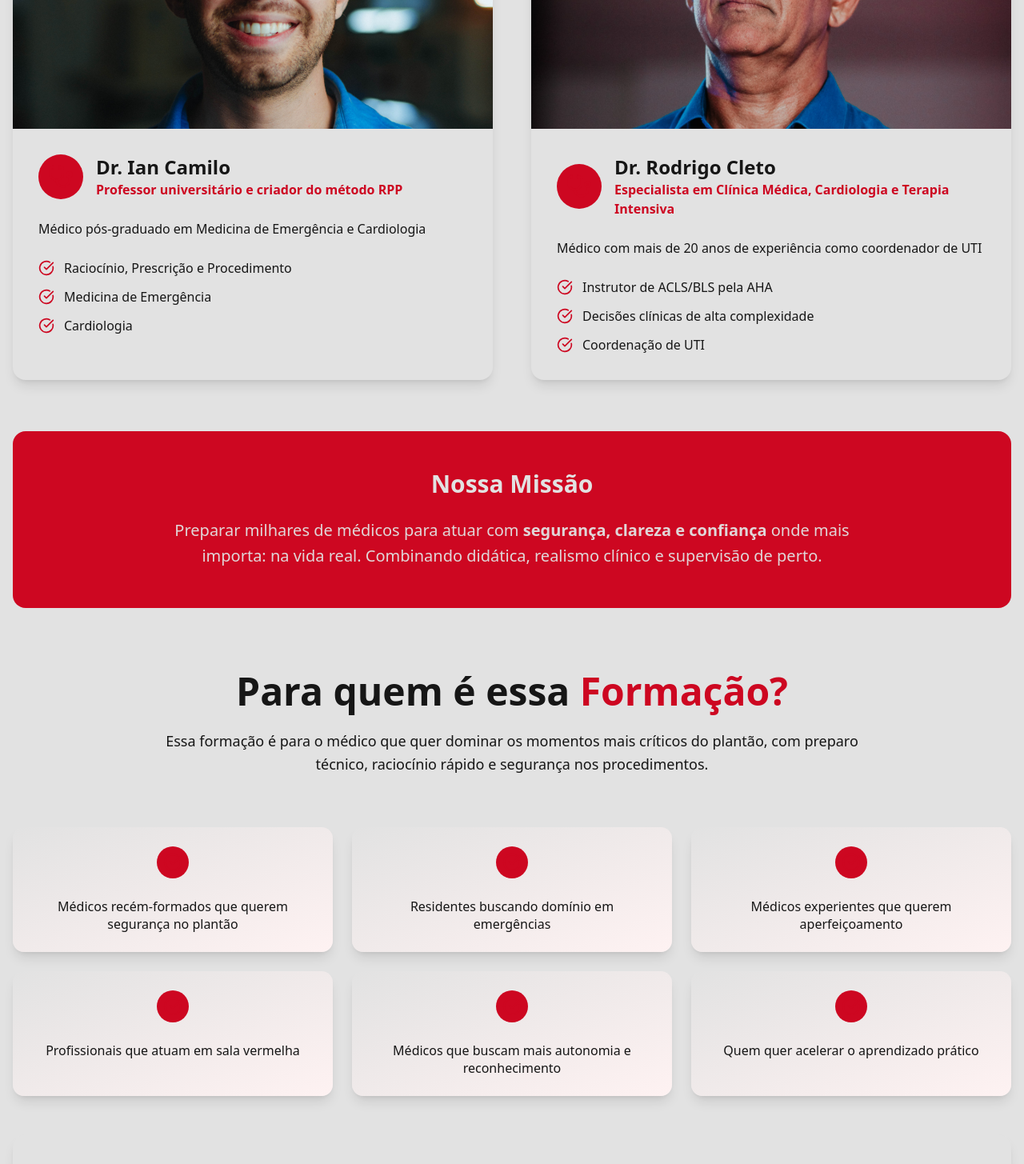
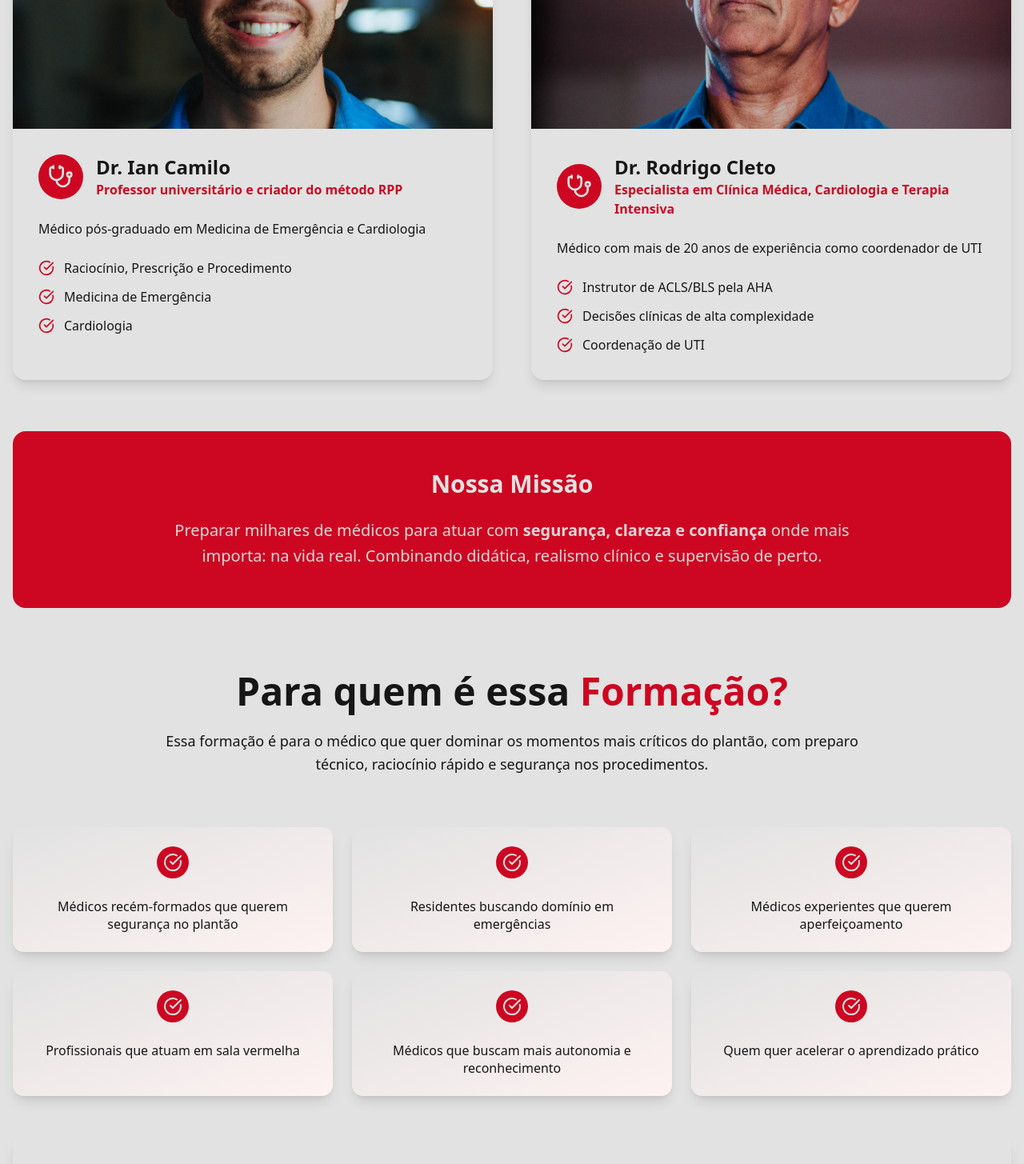
Before and after one commit to gabrielmds0/FPG, a React (Vite) app: page / in a window 1280 px wide. Shown: the part 2089-3544 px from the top of the page at 80% size. Built offline with nearby package versions, Linux system fonts and the light colour scheme; no server answers.

Commit message:
Correção de cores svgs

```diff
--- a/src/components/sections/AboutSection.jsx
+++ b/src/components/sections/AboutSection.jsx
@@ -73,7 +73,7 @@ const AboutSection = () => {
                 <div className="p-6 sm:p-8">
                   <div className="flex items-center mb-4 sm:mb-6">
                     <div className="bg-red-100 p-3 rounded-full mr-4">
-                      <Stethoscope className="h-8 w-8 text-red-600" />
+                      <Stethoscope className="h-8 w-8 text-white" />
                     </div>
                     <div>
                       <h3 className="text-xl sm:text-2xl font-bold text-gray-900">{founder.name}</h3>
@@ -127,7 +127,7 @@ const AboutSection = () => {
                 className="bg-gradient-to-br from-white to-red-50 rounded-xl p-4 sm:p-6 shadow-lg transition-all hover:-translate-y-1 hover:shadow-xl flex items-start gap-3 sm:flex-col sm:items-center sm:text-center"
               >
                 <div className="bg-red-100 p-2 rounded-full sm:mb-3">
-                  <CheckCircle className="h-5 w-5 text-red-600 sm:h-6 sm:w-6" />
+                  <CheckCircle className="h-5 w-5 text-white sm:h-6 sm:w-6" />
                 </div>
                 <span className="text-gray-800 font-medium leading-snug text-sm sm:text-base">{audience}</span>
               </div>
```
